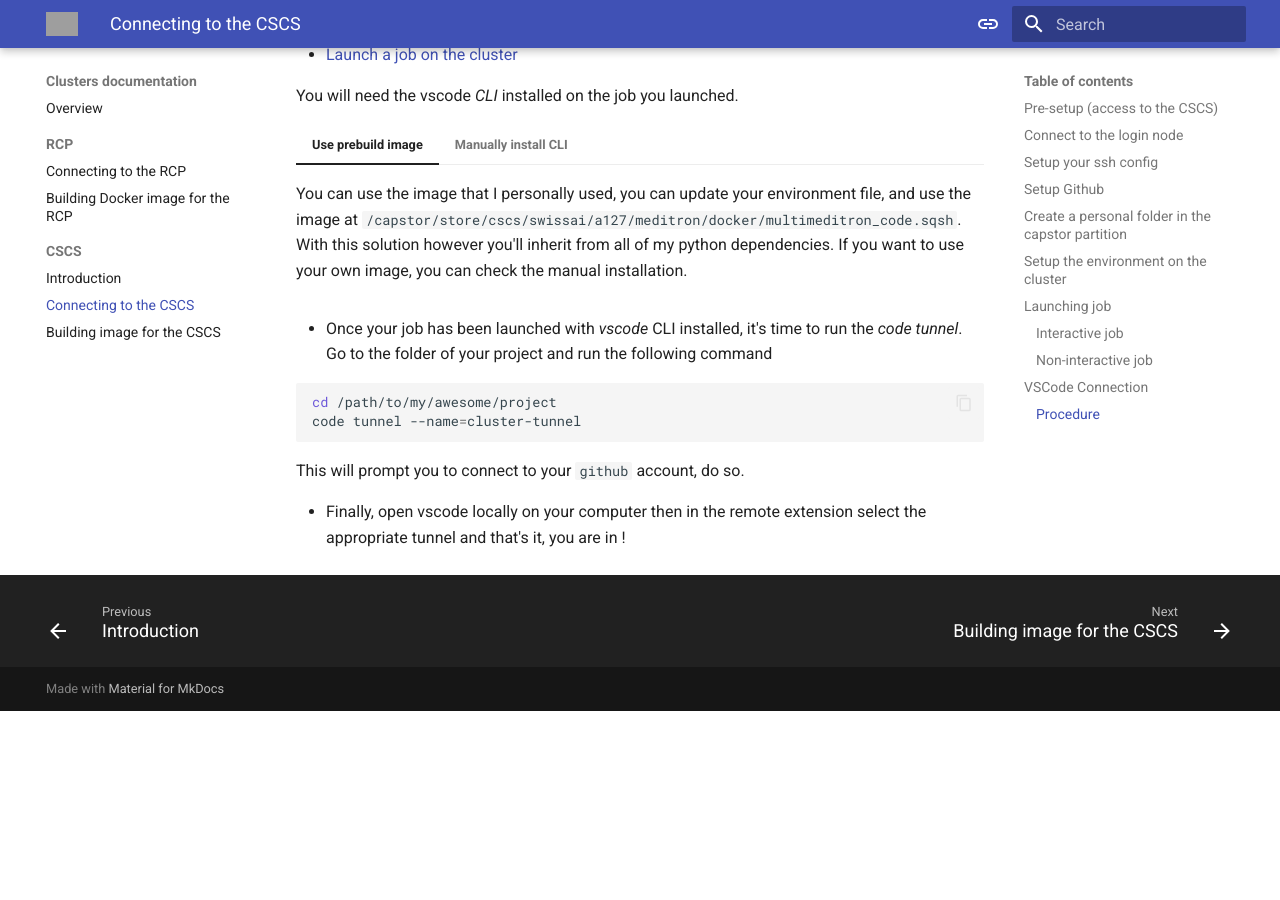
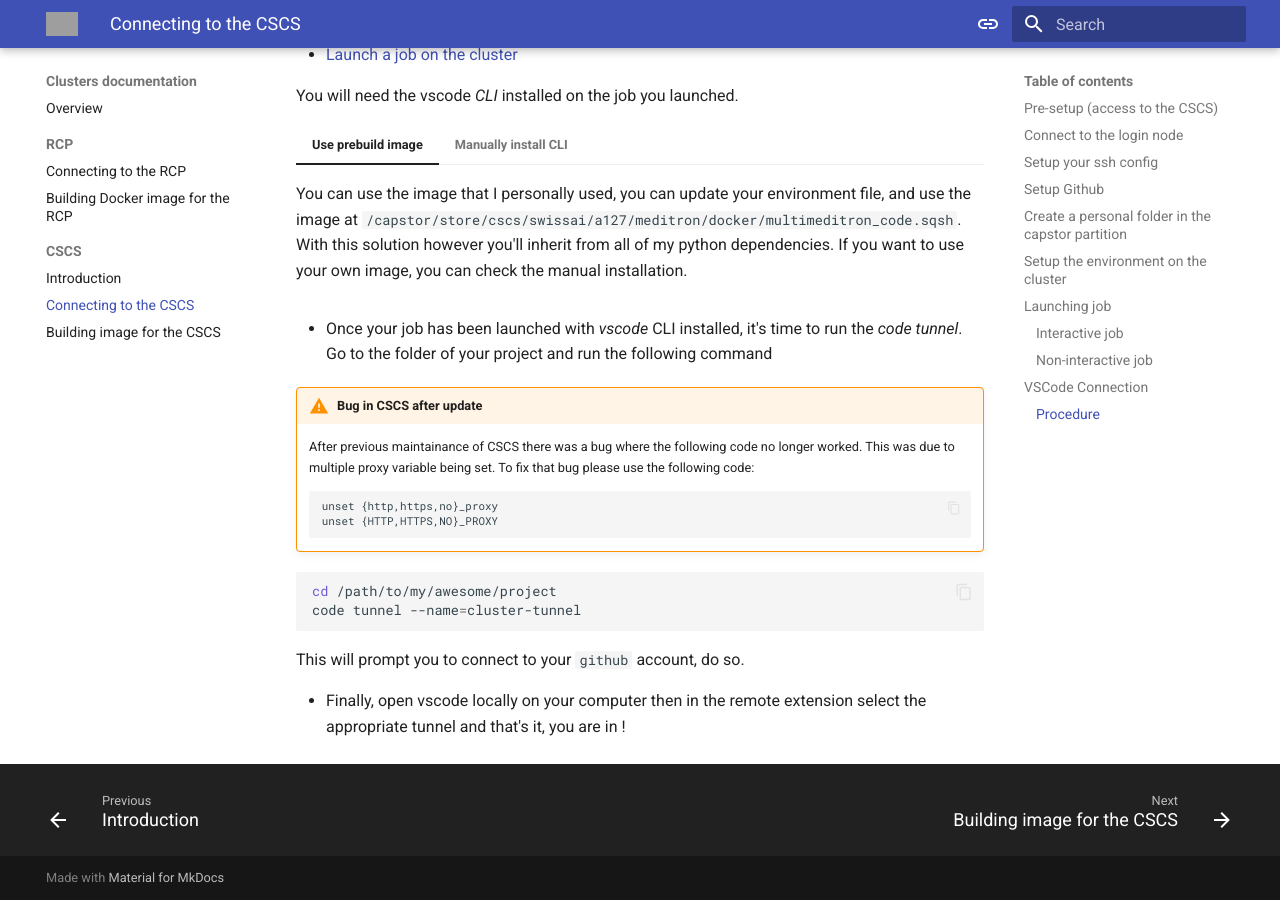
Before and after one commit to EPFLiGHT/LiGHT-doc, an MkDocs documentation site: the page built from docs/clusters/cscs.md, in a window 1280 px wide and 900 px high, scrolled down 11308 px. Built offline with MkDocs 1.6.1 and Material for MkDocs 9.7.7, drawn with Linux system fonts in a browser that asks for light colours; before the commit the page ends 12019 px from its top, so only the background shows below that; grey boxes are pictures that could not be loaded.

Commit message:
Document CSCS bug and fix in cscs.md
Added warning about a bug in CSCS after update and provided fix instructions.

````diff
--- a/docs/clusters/cscs.md
+++ b/docs/clusters/cscs.md
@@ -558,6 +558,17 @@ If you want to join the modern era of computers and have something more involve
 
  - Once your job has been launched with *vscode* CLI installed, it's time to run the *code tunnel*. Go to the folder of your project and run the following command
 
+!!! warning "Bug in CSCS after update"
+
+    After previous maintainance of CSCS there was a bug where the following code no longer worked. This was due to multiple proxy variable being set. To fix that bug please use the following code:
+
+	```base
+	unset {http,https,no}_proxy
+	unset {HTTP,HTTPS,NO}_PROXY
+	```
+
+
+
    ```bash
    cd /path/to/my/awesome/project
    code tunnel --name=cluster-tunnel
````
